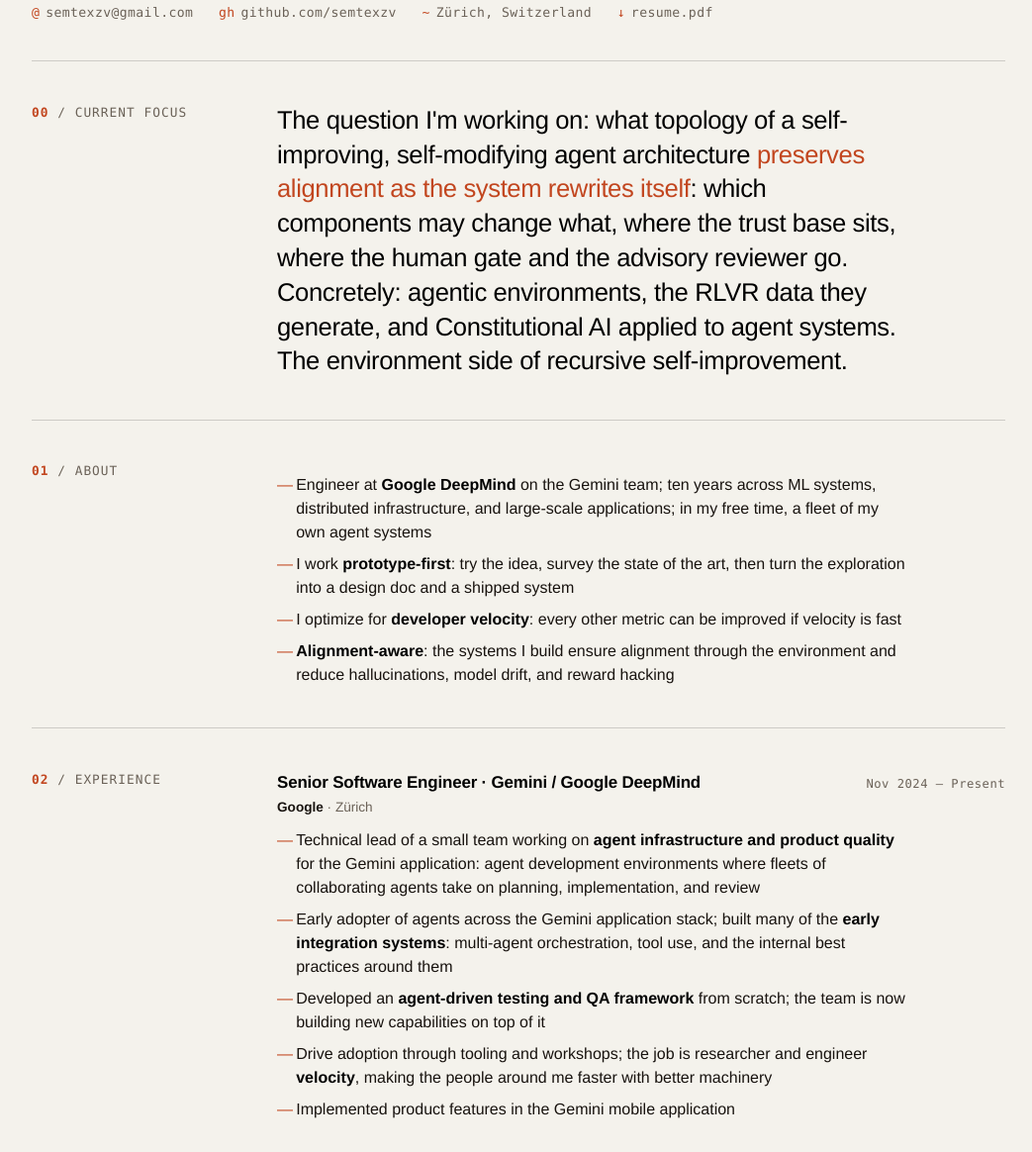
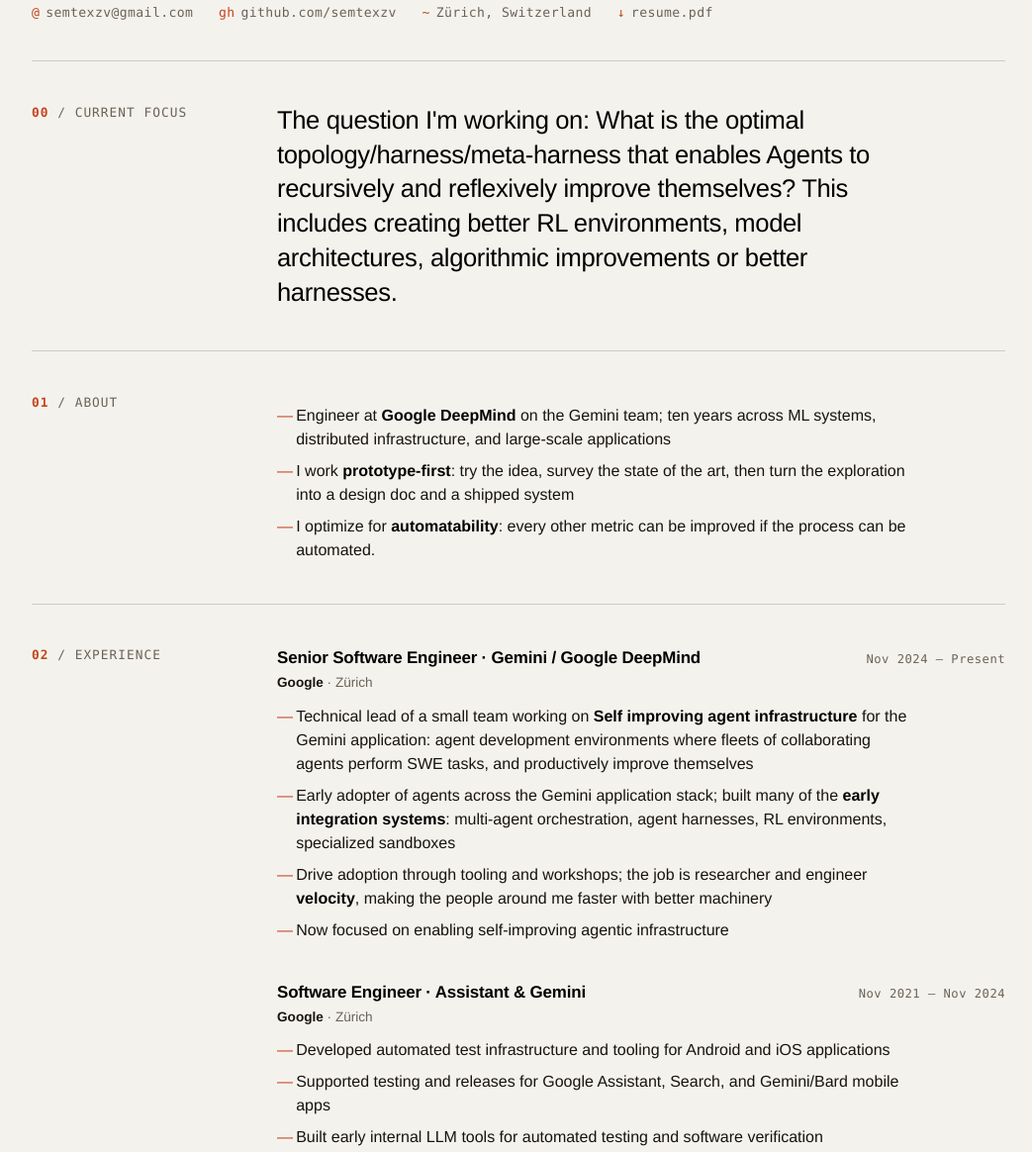
Before and after one commit to semtexzv/semtexzv.github.io, a plain HTML site: page index.html in a window 1280 px wide. Shown: the part 327-1491 px from the top of the page at 99% size, without its empty margins (116-1159 px from the left). Drawn offline with Linux system fonts and the light colour scheme.

Commit message:
Revise content on self-improving agent architecture
Updated the text to clarify the focus on self-improving agents and their optimal architectures. Adjusted bullet points to emphasize automatability and self-improvement in agent infrastructure.

```diff
--- a/index.html
+++ b/index.html
@@ -394,11 +394,8 @@
     <div class="row-label"><span class="num">00</span> / Current Focus</div>
     <div class="row-body">
       <p class="thesis-text">
-        The question I'm working on: what topology of a self-improving, self-modifying agent
-        architecture <em>preserves alignment as the system rewrites itself</em>: which components
-        may change what, where the trust base sits, where the human gate and the advisory reviewer
-        go. Concretely: agentic environments, the RLVR data they generate, and Constitutional AI
-        applied to agent systems. The environment side of recursive self-improvement.
+        The question I'm working on: What is the optimal topology/harness/meta-harness that enables Agents to recursively and reflexively improve themselves? This includes creating better RL environments,
+        model architectures, algorithmic improvements or better harnesses.
       </p>
     </div>
   </section>
@@ -408,10 +405,9 @@
     <div class="row-label"><span class="num">01</span> / About</div>
     <div class="row-body">
       <ul class="bullets">
-        <li>Engineer at <b>Google DeepMind</b> on the Gemini team; ten years across ML systems, distributed infrastructure, and large-scale applications; in my free time, a fleet of my own agent systems</li>
+        <li>Engineer at <b>Google DeepMind</b> on the Gemini team; ten years across ML systems, distributed infrastructure, and large-scale applications</li>
         <li>I work <b>prototype-first</b>: try the idea, survey the state of the art, then turn the exploration into a design doc and a shipped system</li>
-        <li>I optimize for <b>developer velocity</b>: every other metric can be improved if velocity is fast</li>
-        <li><b>Alignment-aware</b>: the systems I build ensure alignment through the environment and reduce hallucinations, model drift, and reward hacking</li>
+        <li>I optimize for <b>automatability</b>: every other metric can be improved if the process can be automated.</li>
       </ul>
     </div>
   </section>
@@ -428,11 +424,10 @@
         </div>
         <div class="entry-meta"><span class="org">Google</span> · Zürich</div>
         <ul class="bullets">
-          <li>Technical lead of a small team working on <b>agent infrastructure and product quality</b> for the Gemini application: agent development environments where fleets of collaborating agents take on planning, implementation, and review</li>
-          <li>Early adopter of agents across the Gemini application stack; built many of the <b>early integration systems</b>: multi-agent orchestration, tool use, and the internal best practices around them</li>
-          <li>Developed an <b>agent-driven testing and QA framework</b> from scratch; the team is now building new capabilities on top of it</li>
+          <li>Technical lead of a small team working on <b>Self improving agent infrastructure</b> for the Gemini application: agent development environments where fleets of collaborating agents perform SWE tasks, and productively improve themselves</li>
+          <li>Early adopter of agents across the Gemini application stack; built many of the <b>early integration systems</b>: multi-agent orchestration, agent harnesses, RL environments, specialized sandboxes</li>
           <li>Drive adoption through tooling and workshops; the job is researcher and engineer <b>velocity</b>, making the people around me faster with better machinery</li>
-          <li>Implemented product features in the Gemini mobile application</li>
+          <li>Now focused on enabling self-improving agentic infrastructure</li>
         </ul>
       </div>
 
```
